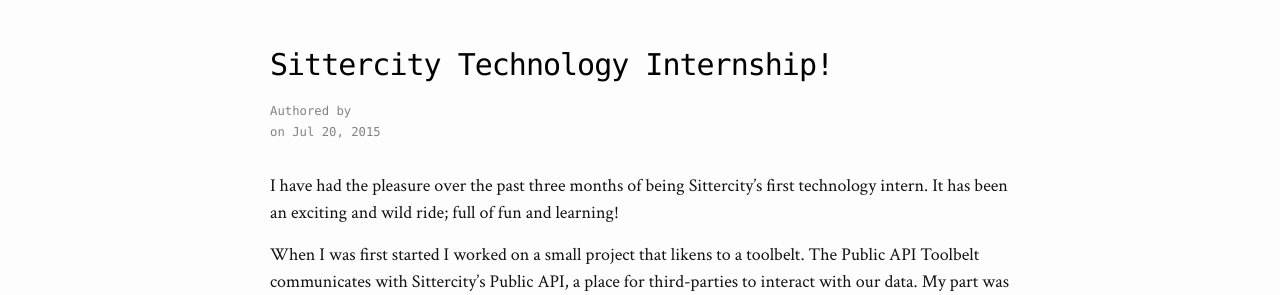
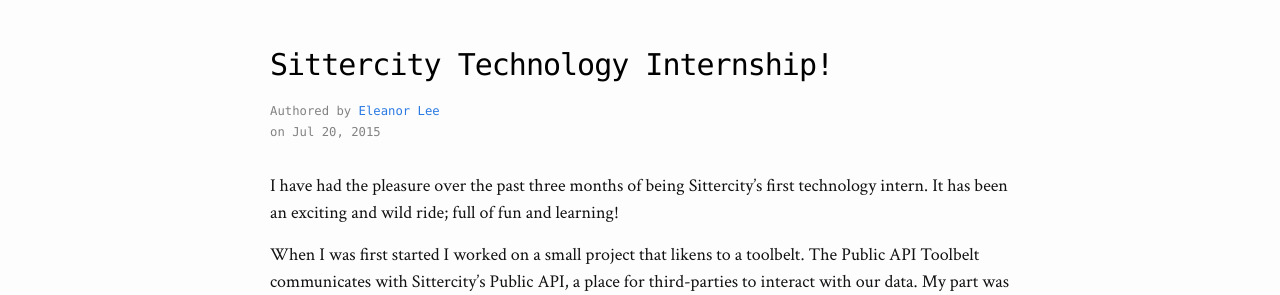
Before and after one commit to sittercity/sittercity.github.io, a Jekyll site: the page built from _posts/2015-07-20-sittercity-technology-internship.markdown, in a window 1280 px wide. Shown: the part 281-576 px from the top of the page. Built offline with Jekyll 4.4.1, drawn with Linux system fonts in a browser that asks for light colours.

Commit message:
add name as author

```diff
--- a/_posts/2015-07-20-sittercity-technology-internship.markdown
+++ b/_posts/2015-07-20-sittercity-technology-internship.markdown
@@ -1,9 +1,9 @@
 ---
 layout: post
 title:  "Sittercity Technology Internship!"
+author: "Eleanor Lee"
 date:   2015-07-20 12:00:00
 categories: technology
-comments: true
 ---
 
 I have had the pleasure over the past three months of being Sittercity's first technology intern. It has been an exciting and wild ride; full of fun and learning!
```
